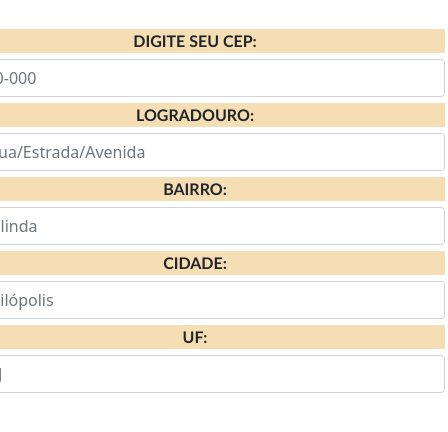
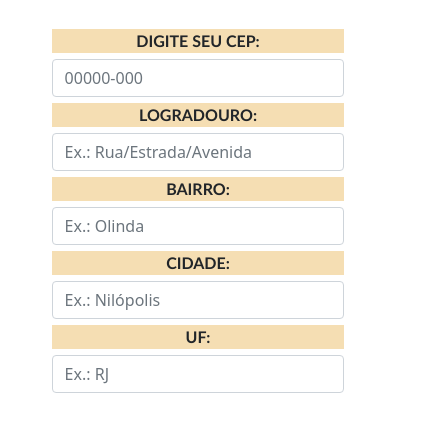
Before and after one commit to jspansini/Project-Fetch-Api, a website: page index.html in a window 390 px wide. Shown: the part 164-596 px from the top of the page, 448 px wide, since content can reach past the window. Drawn offline with nearby package versions, Linux system fonts and the light colour scheme.

Commit message:
responsividade

```diff
--- a/index.html
+++ b/index.html
@@ -22,19 +22,19 @@
                 <label for="cep">DIGITE SEU CEP:</label>
                 <input type="text" placeholder="00000-000"class="form-control" maxlength="9" id="cep">
                 </div>
-            <div class="form-group">
+            <div className="form-group">
                 <label for="logradouro">Logradouro:</label>
                 <input type="text" placeholder="Ex.: Rua/Estrada/Avenida" class="form-control" id="logradouro">
                 </div>
-            <div class="form-group">
+            <div className="form-group">
                 <label for="bairro">Bairro:</label>
                 <input type="text" placeholder="Ex.: Olinda" class="form-control" id="bairro">
                 </div>
-            <div class="form-group">
+            <div className="form-group">
                 <label for="localidade">Cidade:</label>
                 <input type="text" placeholder="Ex.: Nilópolis" class="form-control" id="localidade">
                 </div>
-            <div class="form-group">
+            <div className="form-group">
                 <label for="uf">Uf:</label>
                 <input type="text" placeholder="Ex.: RJ" class="form-control" id="uf">
                 </div>
--- a/style.css
+++ b/style.css
@@ -10,16 +10,18 @@
 }
 
 .main{
-    margin-top: 10%;
-    display: flex;
+    margin: 10%;
+
     flex-direction: column;
+    flex-wrap: wrap;
     align-items: center;
     text-align: center;
     text-transform: uppercase;
 }
 
 .main label{
-    width: 500px;
+
+    width: 100%;
     background-color: wheat;
     margin: 3px;
     font-family: 'Gill Sans', 'Gill Sans MT', Calibri, 'Trebuchet MS', sans-serif;
@@ -27,10 +29,11 @@
 }
 
 .main form-group{
-    margin: 7px;
+    display: inline-block;
+
 }
 .main input{
-    width: 500px;
+    width: 100%;
     margin: 3px;
 }
 h1{
```
